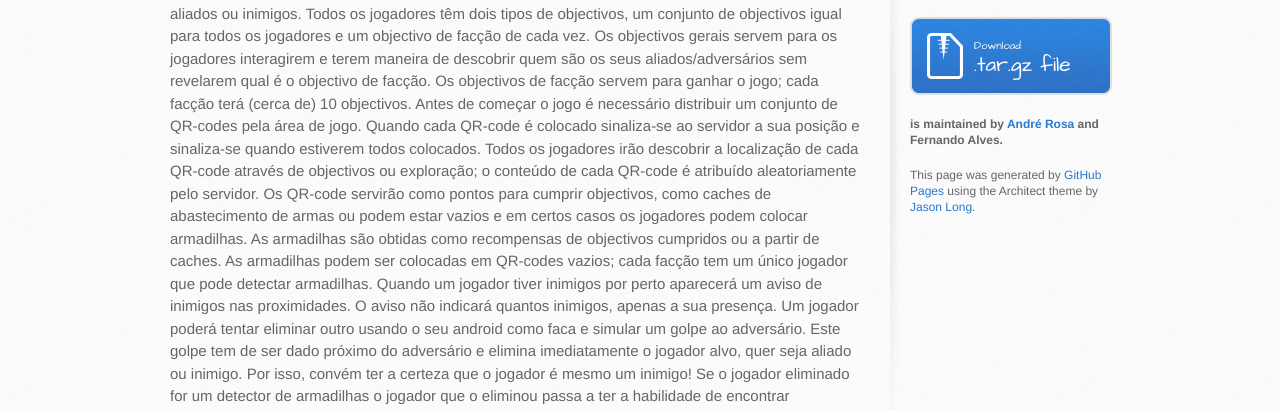
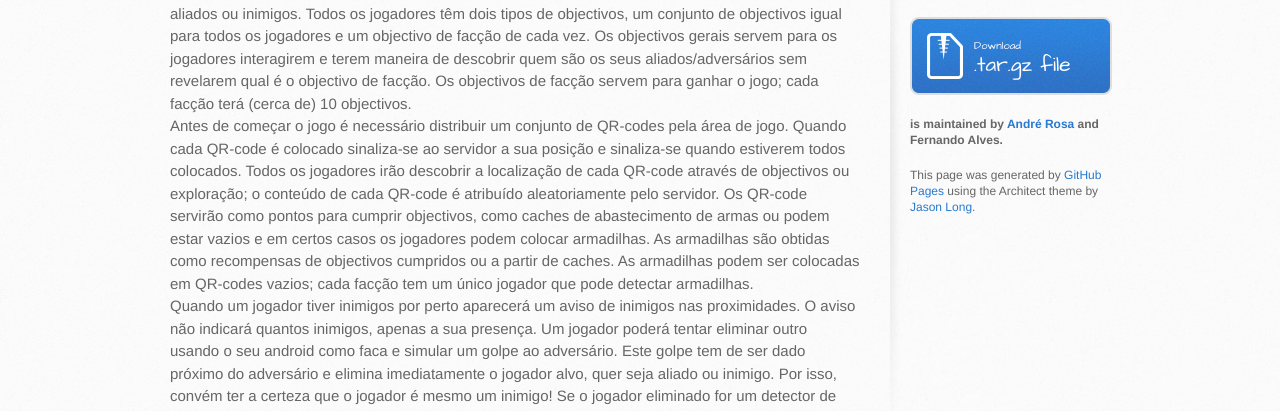
Before and after one commit to WolvesvsGoats/WolvesVsGoats-Android, a plain HTML site: page index.html in a window 1280 px wide. Shown: the part 387-798 px from the top of the page. Drawn offline with Linux system fonts and the light colour scheme.

Commit message:
Update index.html

```diff
--- a/index.html
+++ b/index.html
@@ -30,9 +30,9 @@
         <section id="main-content">
           <h1>
 <a name="wolvesvsgoats" class="anchor" href="#wolvesvsgoats"><span class="octicon octicon-link"></span></a>WolvesVsGoats</h1>
-Existem duas facções. Cada jogador sabe a que facção pertence mas não sabe quem são os seus aliados ou inimigos. Todos os jogadores têm dois tipos de objectivos, um conjunto de objectivos igual para todos os jogadores e um objectivo de facção de cada vez. Os objectivos gerais servem para os jogadores interagirem e terem maneira de descobrir quem são os seus aliados/adversários sem revelarem qual é o objectivo de facção. Os objectivos de facção servem para ganhar o jogo; cada facção terá (cerca de) 10 objectivos.
-Antes de começar o jogo é necessário distribuir um conjunto de QR-codes pela área de jogo. Quando cada QR-code é colocado sinaliza-se ao servidor a sua posição e sinaliza-se quando estiverem todos colocados. Todos os jogadores irão descobrir a localização de cada QR-code através de objectivos ou exploração; o conteúdo de cada QR-code é atribuído aleatoriamente pelo servidor. Os QR-code servirão como pontos para cumprir objectivos, como caches de abastecimento de armas ou podem estar vazios e em certos casos os jogadores podem colocar armadilhas. As armadilhas são obtidas como recompensas de objectivos cumpridos ou a partir de caches. As armadilhas podem ser colocadas em QR-codes vazios; cada facção tem um único jogador que pode detectar armadilhas.
-Quando um jogador tiver inimigos por perto aparecerá um aviso de inimigos nas proximidades. O aviso não indicará quantos inimigos, apenas a sua presença. Um jogador poderá tentar eliminar outro usando o seu android como faca e simular um golpe ao adversário. Este golpe tem de ser dado próximo do adversário e elimina imediatamente o jogador alvo, quer seja aliado ou inimigo. Por isso, convém ter a certeza que o jogador é mesmo um inimigo! Se o jogador eliminado for um detector de armadilhas o jogador que o eliminou passa a ter a habilidade de encontrar armadilhas (como se roubasse o detector). Por isso e possível uma facção ter dois detectores.
+Existem duas facções. Cada jogador sabe a que facção pertence mas não sabe quem são os seus aliados ou inimigos. Todos os jogadores têm dois tipos de objectivos, um conjunto de objectivos igual para todos os jogadores e um objectivo de facção de cada vez. Os objectivos gerais servem para os jogadores interagirem e terem maneira de descobrir quem são os seus aliados/adversários sem revelarem qual é o objectivo de facção. Os objectivos de facção servem para ganhar o jogo; cada facção terá (cerca de) 10 objectivos.<br/>
+Antes de começar o jogo é necessário distribuir um conjunto de QR-codes pela área de jogo. Quando cada QR-code é colocado sinaliza-se ao servidor a sua posição e sinaliza-se quando estiverem todos colocados. Todos os jogadores irão descobrir a localização de cada QR-code através de objectivos ou exploração; o conteúdo de cada QR-code é atribuído aleatoriamente pelo servidor. Os QR-code servirão como pontos para cumprir objectivos, como caches de abastecimento de armas ou podem estar vazios e em certos casos os jogadores podem colocar armadilhas. As armadilhas são obtidas como recompensas de objectivos cumpridos ou a partir de caches. As armadilhas podem ser colocadas em QR-codes vazios; cada facção tem um único jogador que pode detectar armadilhas.<br/>
+Quando um jogador tiver inimigos por perto aparecerá um aviso de inimigos nas proximidades. O aviso não indicará quantos inimigos, apenas a sua presença. Um jogador poderá tentar eliminar outro usando o seu android como faca e simular um golpe ao adversário. Este golpe tem de ser dado próximo do adversário e elimina imediatamente o jogador alvo, quer seja aliado ou inimigo. Por isso, convém ter a certeza que o jogador é mesmo um inimigo! Se o jogador eliminado for um detector de armadilhas o jogador que o eliminou passa a ter a habilidade de encontrar armadilhas (como se roubasse o detector). Por isso e possível uma facção ter dois detectores.<br/>
 Uma facção ganha o jogo quando elimina todos os adversários ou quando cumpre todos os objectivos de facção.
 <h1>
 <a name="license" class="anchor" href="#license"><span class="octicon octicon-link"></span></a>License</h1>
```
